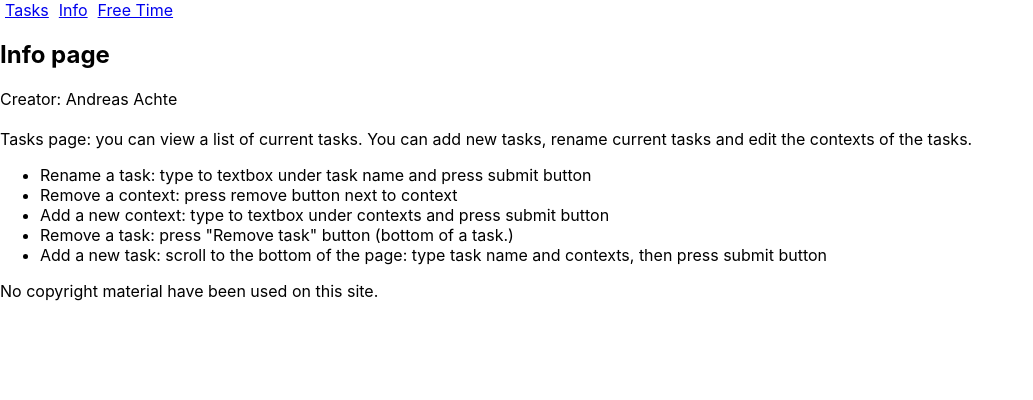
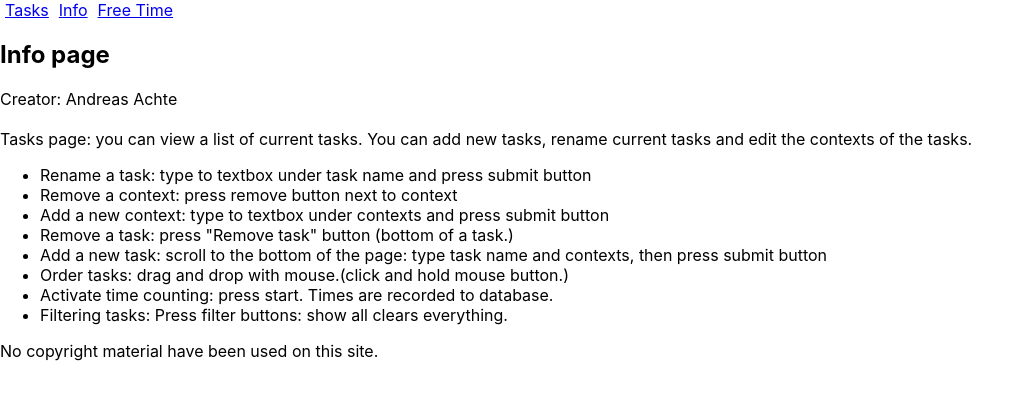
Before and after one commit to tune-ever/react-harjoitustyo-syksy-2022-tamk, a React (Create React App) app: page /info in a window 1280 px wide. Shown: the top 400 px of the page, without its empty margins (0-1033 px from the left). Built offline with nearby package versions, Linux system fonts and the light colour scheme.

Commit message:
Info: updated info.

```diff
--- a/src/components/Info.js
+++ b/src/components/Info.js
@@ -22,6 +22,15 @@ const Info = () => {
           Add a new task: scroll to the bottom of the page: type task name and
           contexts, then press submit button
         </li>
+        <li>
+          Order tasks: drag and drop with mouse.(click and hold mouse button.)
+        </li>
+        <li>
+          Activate time counting: press start. Times are recorded to database.
+        </li>
+        <li>
+          Filtering tasks: Press filter buttons: show all clears everything.
+        </li>
       </ul>
       <footer>No copyright material have been used on this site.</footer>
     </div>
```
